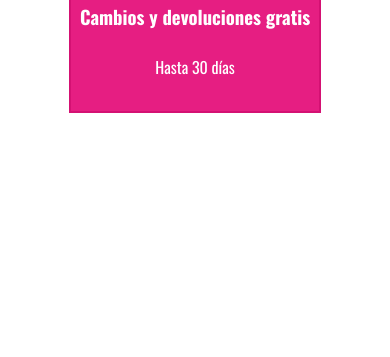
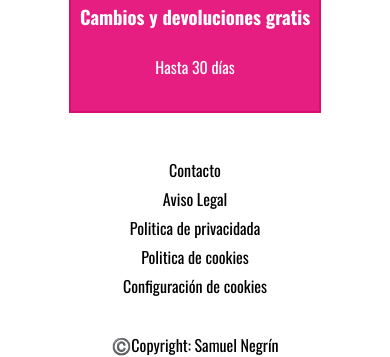
Before and after one commit to SamNegDev/PROYECTO1_TIENDAONLINE, a plain HTML site: page index.html in a window 390 px wide. Shown: the part 8797-9154 px from the top of the page. Before the commit the page ends 8925 px from the top, so only its background shows below. Drawn offline with nearby package versions, Linux system fonts and the light colour scheme.

Commit message:
Adding legal terms and copy

```diff
--- a/index.html
+++ b/index.html
@@ -339,6 +339,18 @@
             </div>
         </section>
     </main>
+    <footer>
+        <div id="legal_conditions">
+            <ul>
+                <li>Contacto</li>
+                <li>Aviso Legal</li>
+                <li>Politica de privacidada</li>
+                <li>Politica de cookies</li>
+                <li>Configuración de cookies</li>
+            </ul>
+        </div>
+        <p id="copyright">©️Copyright: Samuel Negrín</p>
+    </footer>
 
 </body>
 
--- a/style.css
+++ b/style.css
@@ -239,16 +239,22 @@ li:hover .funko_name {
     width: auto;
 }
 
+#legal_conditions>ul {
+    margin: 30px;
+    display: flex;
+    justify-content: space-evenly;
+    align-items: center;
+}
+
+#copyright {
+    text-align: center;
+}
+
 /* AJUSTE SHOP TERMS */
 @media screen and (max-width: 1235px) {
     #shop_terms {
-        display: flex;
         width: 100%;
-        justify-content: center;
-        align-items: center;
-        align-content: center;
-        background-color: #E61E82;
-        height: 290px;
+        height: auto;
     }
 
     #shop_terms>ul>li {
@@ -266,7 +272,7 @@ li:hover .funko_name {
 
         #hero>h2 {
             font-size: 50px;
-            margin-left: 50%;
+            margin-left: 40%;
         }
 
         .funko_name {
@@ -317,7 +323,7 @@ li:hover .funko_name {
         }
 
         #logo {
-            height: 50px;
+            height: 70px;
         }
 
         #hero {
@@ -354,5 +360,15 @@ li:hover .funko_name {
         #shop_terms>ul>li {
             width: 90%;
         }
+
+        #legal_conditions>ul {
+            flex-direction: column;
+            justify-content: center;
+            gap: 5px;
+        }
+
+        footer>p {
+            margin-top: 35px;
+        }
     }
 }
```
